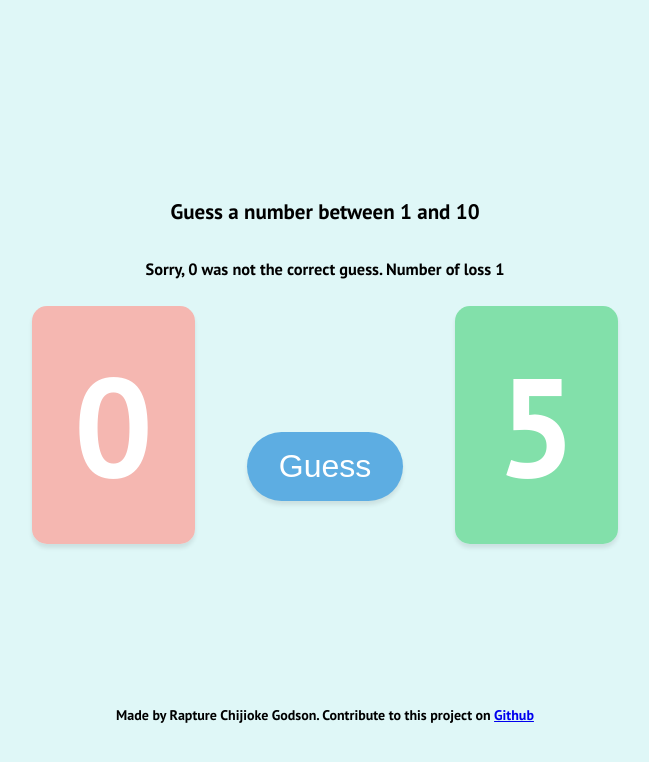
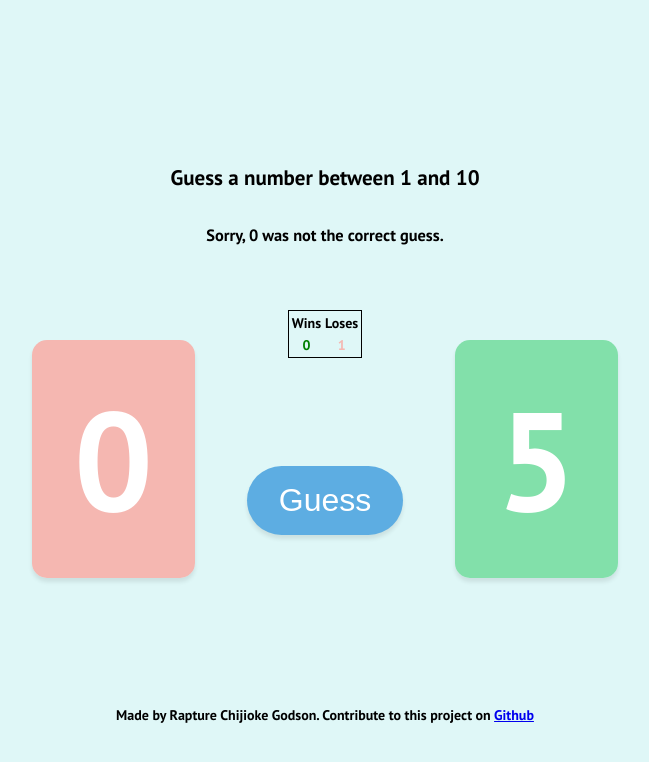
Before and after one commit to coolpythoncodes/javascript-number-guess-game, a plain HTML site: page index.html in a window 1280 px wide. Both pictures are taken after a click on the button "Guess". Shown: the whole page, without its empty margins (315-964 px from the left). Drawn offline with nearby package versions, Linux system fonts and the light colour scheme.

Commit message:
added table to display scores

```diff
--- a/index.html
+++ b/index.html
@@ -12,6 +12,16 @@
         <h2>Guess a number between 1 and 10</h2>
         <h3></h3>
         <h4></h4>
+        <table>
+            <tr>
+                <th>Wins</th>
+                <th>Loses</th>
+            </tr>
+            <tr>
+                <td id="wins">0</td>
+                <td id="loses">0</td>
+            </tr>
+        </table>
         <div>
             <span contenteditable="true" class="choice-box" id="choice_box">0</span>
             <button class="submit" id="submit">Guess</button>
--- a/main.js
+++ b/main.js
@@ -1,6 +1,10 @@
-var userInput = document.getElementById("choice_box").innerText;
+let userInput = document.getElementById("choice_box").innerText;
 const form = document.querySelector("form");
-var randomNumber = 0;
+let randomNumber = 0;
+let h3 = document.querySelector("h3");
+let h4 = document.querySelector("h4");
+let winScore = document.getElementById("wins");
+let loseScore = document.getElementById("loses");
 
 let win = 0;
 let loss = 0;
@@ -24,13 +28,12 @@ $(document).ready(function () {
     }
   }, 5100);
 });
-let h3 = document.querySelector("h3");
 
 const success = () => {
   win += 1;
-  let h4 = document.querySelector("h4");
   h3.innerText = `Hurray!!! ${userInput} was the Correct guess.`;
-  h4.innerText = ` ${win}`;
+  winScore.innerText = `${win}`;
+  // h4.innerText = ` ${win}`; replaced what you had with the above line
   // change the color of the choice box to green
   choicebox.style.backgroundColor = "#82e0aa";
   choicebox.style.color = "#ffffff";
@@ -43,7 +46,8 @@ const success = () => {
 const failed = () => {
   loss += 1;
   // let h3 = document.querySelector("h3");
-  h3.innerText = `Sorry, ${userInput} was not the correct guess. Number of loss ${loss}`;
+  h3.innerText = `Sorry, ${userInput} was not the correct guess. `; // Number of loses ${loss};
+  loseScore.innerText = `${loss}`;
   // change the color of the choice box to off red
   choicebox.style.backgroundColor = "#f5b7b1";
   choicebox.style.color = "#ffffff";
@@ -65,8 +69,8 @@ document.getElementById("submit").addEventListener("click", () => {
   }
 
   if (userInput > 10) {
-    h3.innerText = `You must enter a number between 1 and 10! ${userInput} is not valid. Try again!`;
-    h3.style.color = "#ff1a12";
+    h3.innerText = `You must enter a number between 1 and 10! ${userInput} is not valid, try again.`;
+    h3.style.color = "#f5b7b1";
     return;
   }
 
--- a/style.css
+++ b/style.css
@@ -42,8 +42,17 @@
   font-size: 10em;
 }
 
-h4 {
+table {
+  margin: 10px 0;
+  border: 1px solid black;
+}
+
+#wins {
   color: #008000;
+}
+
+#loses {
+  color: #f5b7b1;
 }
 
 input {
```
